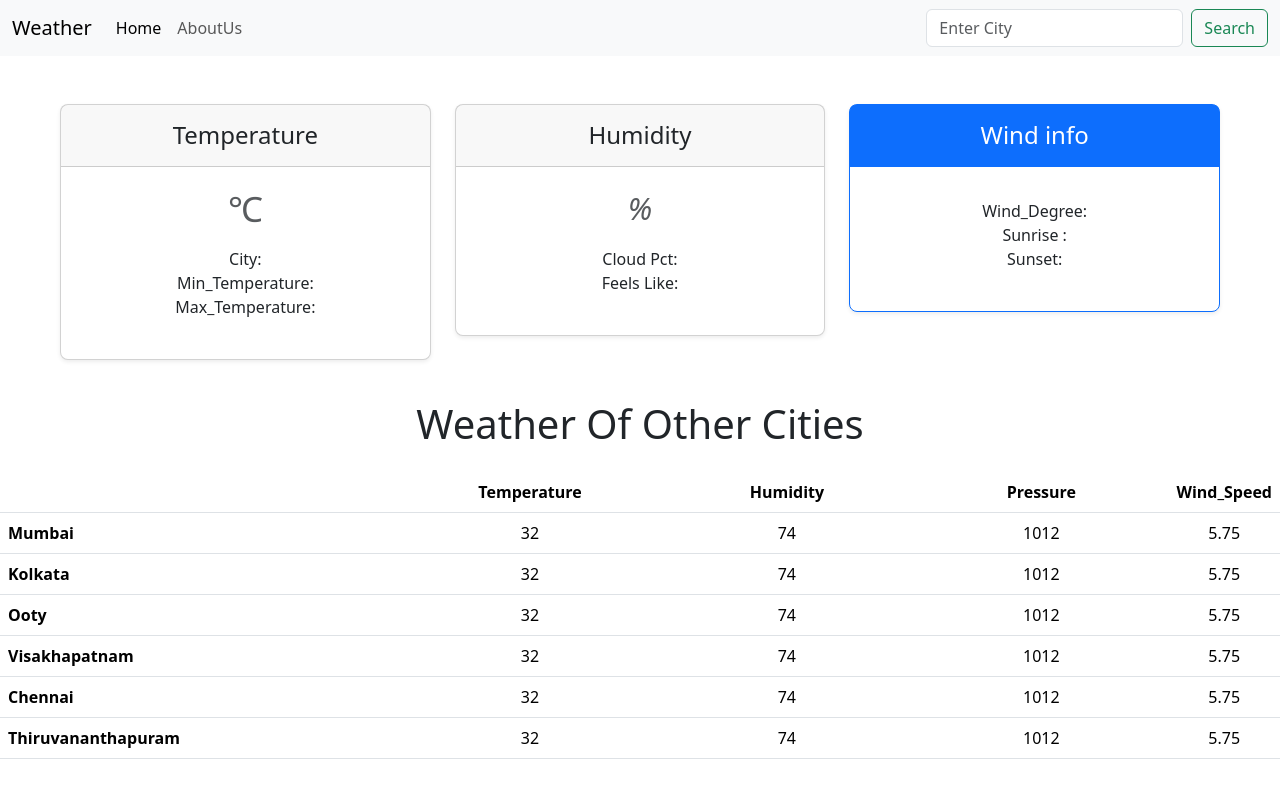
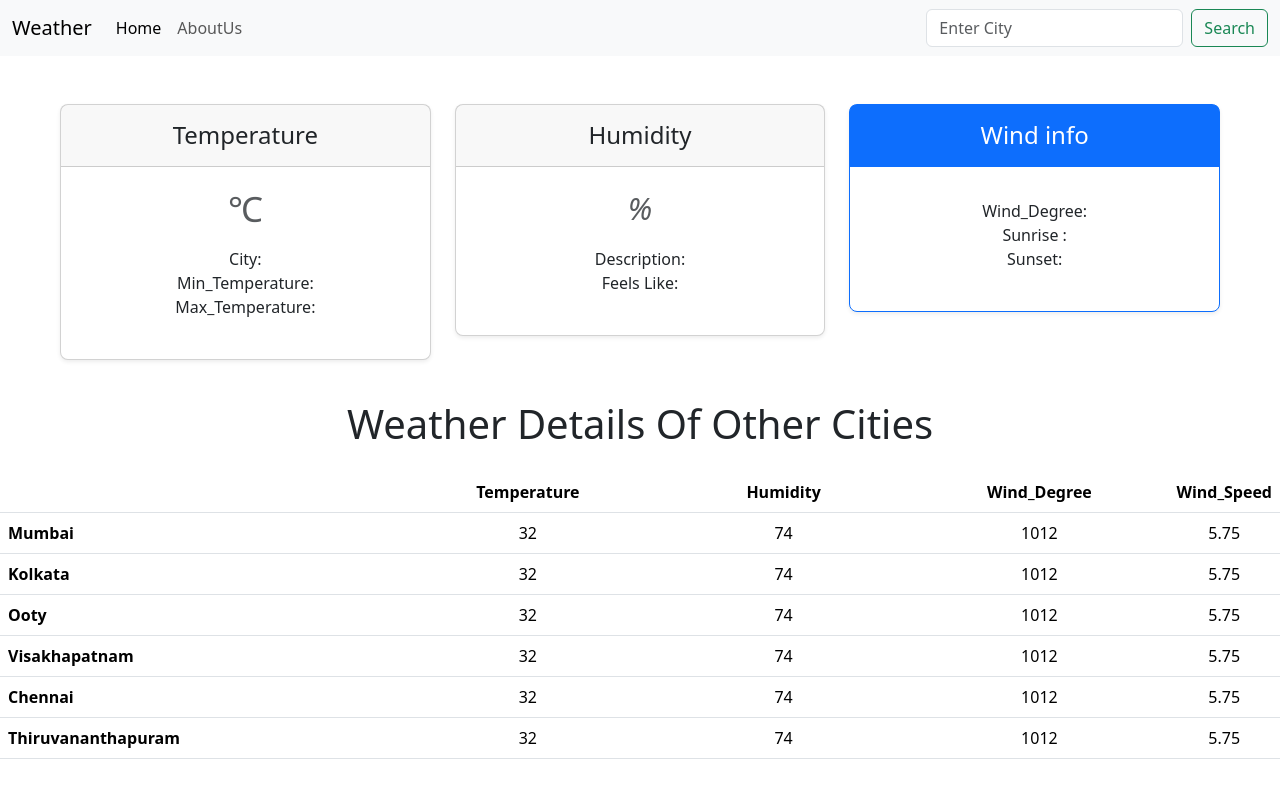
Before and after one commit to avinash479/weather, a plain HTML site: page index.html in a window 1280 px wide. Drawn offline with nearby package versions, Linux system fonts and the light colour scheme; no server answers.

Commit message:
Update index.html

```diff
--- a/index.html
+++ b/index.html
@@ -69,7 +69,7 @@
           <h1 class="card-title pricing-card-title"><span id=humidity></span><small
               class="text-body-secondary fw-light"><i class="fa-light fa-percent fa-sm"></i></small></h1>
           <ul class="list-unstyled mt-3 mb-4">
-            <li>Cloud Pct:<span id="cloud_pct"></span></li>
+            <li>Description:<span id="description"></span></li>
             <!-- <li>Temp:<span id="temp"></span></li> -->
             <li>Feels Like:<span id="feels_like"></span></li>
             <!-- <li>Humidity:<span id=humidity></span></li> -->
@@ -97,7 +97,7 @@
       </div>
     </div>
   </div>
-  <h2 class="display-6 text-center mb-4">Weather Of Other Cities
+  <h2 class="display-6 text-center mb-4">Weather Details Of Other Cities
   </h2>
   <div class="table-responsive">
     <table class="table text-center">
@@ -106,13 +106,13 @@
           <th style="width: 34%;"></th>
           <th style="width: 22%;" class="tem">Temperature</th>
           <th style="width: 22%;" class="hum">Humidity</th>
-          <th style="width: 22%;" class=" press">Pressure</th>
+          <th style="width: 22%;" class=" press">Wind_Degree</th>
           <th style="width: 22%;" class="wind">Wind_Speed</th>
         </tr>
       </thead>
       <tbody>
         <tr>
-          <th scope="row" class="text-start" id="mumbai">Mumbai</th>
+          <th scope="row" class="text-start" >Mumbai</th>
           <td>32</td>
           <td>74</td>
           <td>1012</td>
@@ -130,7 +130,7 @@
 
       <tbody>
         <tr>
-          <th scope="row" class="text-start">Ooty</th>
+          <th scope="row" class="text-start ">Ooty</th>
 
           <td>32</td>
           <td>74</td>
@@ -138,7 +138,7 @@
           <td>5.75</td>
         </tr>
         <tr>
-          <th scope="row" class="text-start">Visakhapatnam</th>
+          <th scope="row" class="text-start" >Visakhapatnam</th>
 
           <td>32</td>
           <td>74</td>
@@ -154,7 +154,7 @@
           <td>5.75</td>
         </tr>
         <tr>
-          <th scope="row" class="text-start">Thiruvananthapuram</th>
+          <th scope="row" class="text-start" id="Thiruvananthapuram">Thiruvananthapuram</th>
           <td>32</td>
           <td>74</td>
           <td>1012</td>
```
